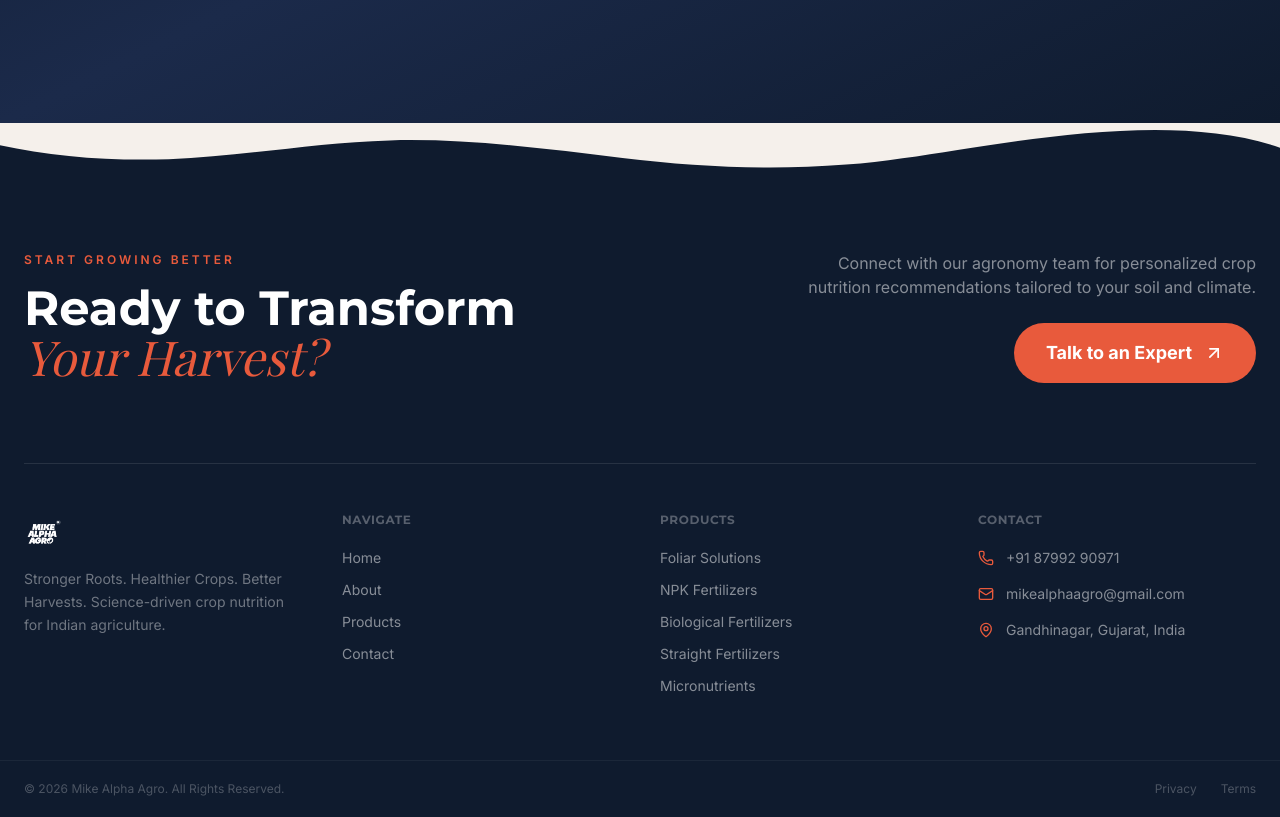
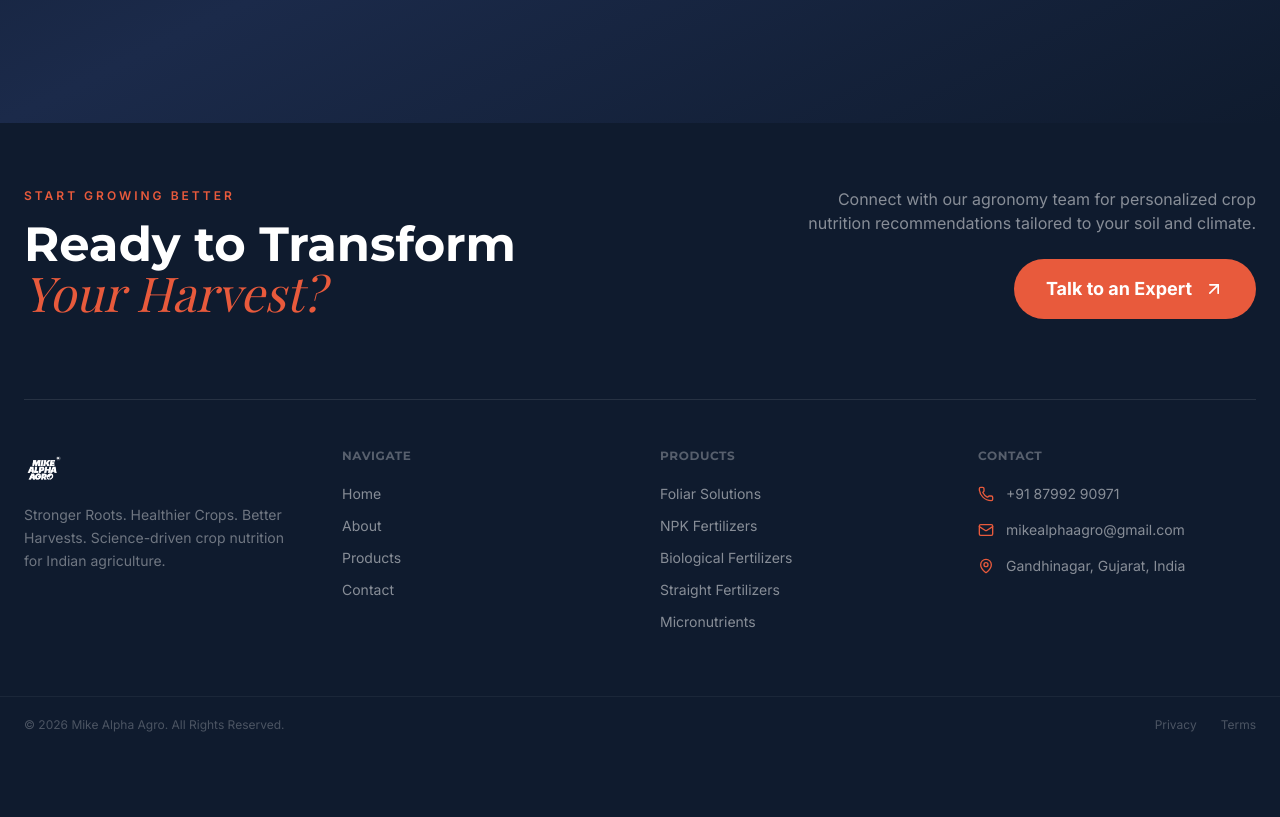
Before and after one commit to QenixLabs/mikealpha, a Next.js app: page / in a window 1280 px wide. Shown: the part 5860-6677 px from the top of the page. After the commit the page ends 6613 px from the top, so only its background shows below. Built offline with nearby package versions, Linux system fonts and the light colour scheme; a web font is replaced by a local one.

Commit message:
refactor: remove wave top SVG from footer for cleaner design

```diff
--- a/src/components/Footer.tsx
+++ b/src/components/Footer.tsx
@@ -12,15 +12,8 @@ export default function Footer() {
 
   return (
     <footer className="relative bg-[#0F1B2E] overflow-hidden">
-      {/* Wave top */}
-      <div className="wave-top">
-        <svg viewBox="0 0 1200 120" preserveAspectRatio="none">
-          <path d="M0,0V46.29c47.79,22.2,103.59,32.17,158,28,70.36-5.37,136.33-33.31,206.8-37.5C438.64,32.43,512.34,53.67,583,72.05c69.27,18,138.3,24.88,209.4,13.08,36.15-6,69.85-17.84,104.45-29.34C989.49,25,1113-14.29,1200,52.47V0Z" fill="#F5F0EB" opacity="1"/>
-        </svg>
-      </div>
-
       {/* Main CTA area */}
-      <div className="pt-32 pb-16">
+      <div className="pt-16 pb-16">
         <div className="max-w-7xl mx-auto px-4 sm:px-6">
           <div className="grid lg:grid-cols-2 gap-12 items-center mb-20">
             <div>
```
